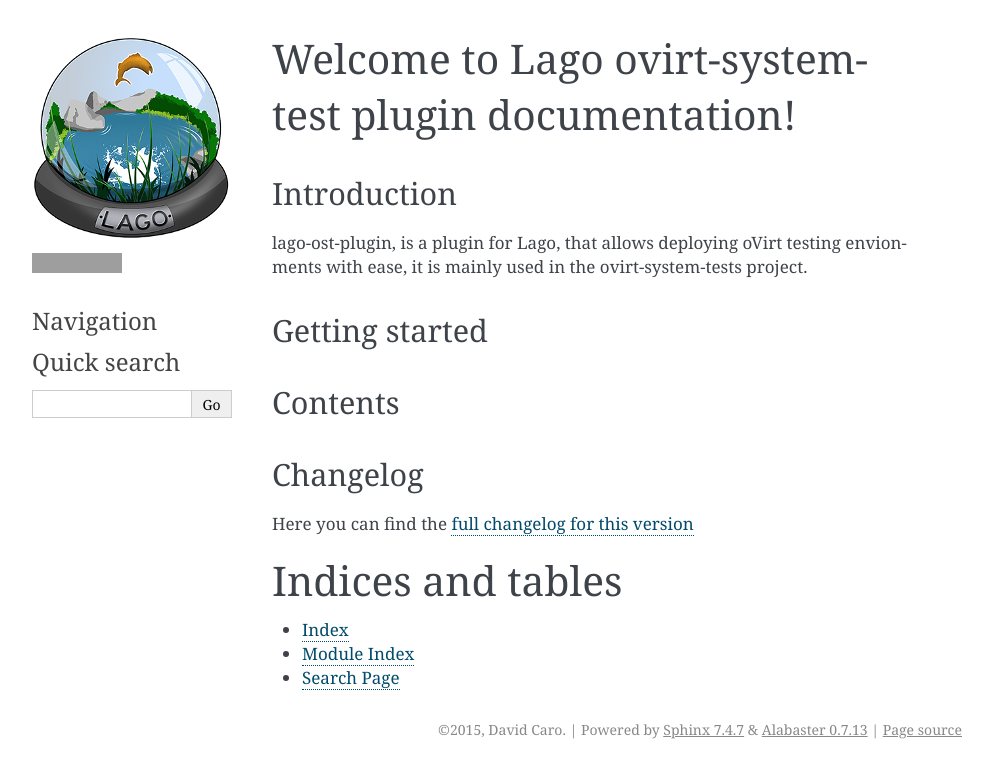
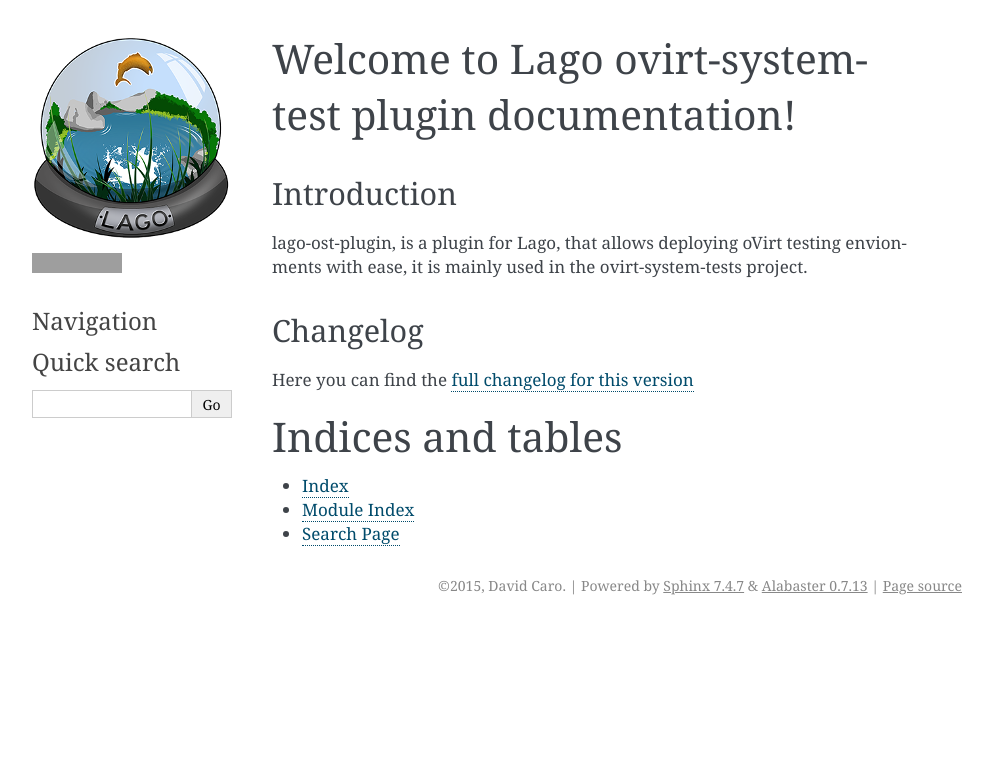
Before and after one commit to lago-project/lago-ost-plugin, a Sphinx documentation site: the page built from docs/index.rst, in a window 1280 px wide, cut to the strip 0-778 px from the top of the page. Shown: the whole strip, without its empty margins (148-1141 px from the left). Built offline with Sphinx 7.4.7, drawn with Linux system fonts in a browser that asks for light colours; grey boxes are pictures that could not be loaded.

Commit message:
trimeed docs
Signed-off-by: Nadav Goldin <ngoldin@redhat.com>

```diff
--- a/docs/index.rst
+++ b/docs/index.rst
@@ -6,22 +6,6 @@
 lago-ost-plugin, is a plugin for Lago, that allows deploying
 oVirt testing envionments with ease, it is mainly used in the
 ovirt-system-tests project.
-
-
-Getting started
----------------
-
-.. toctree::
-    :maxdepth: 2
-    Installation
-
-
-Contents
--------------
-
-.. toctree::
-   :maxdepth: 4
-   ovirtlago
 
 
 Changelog
```
